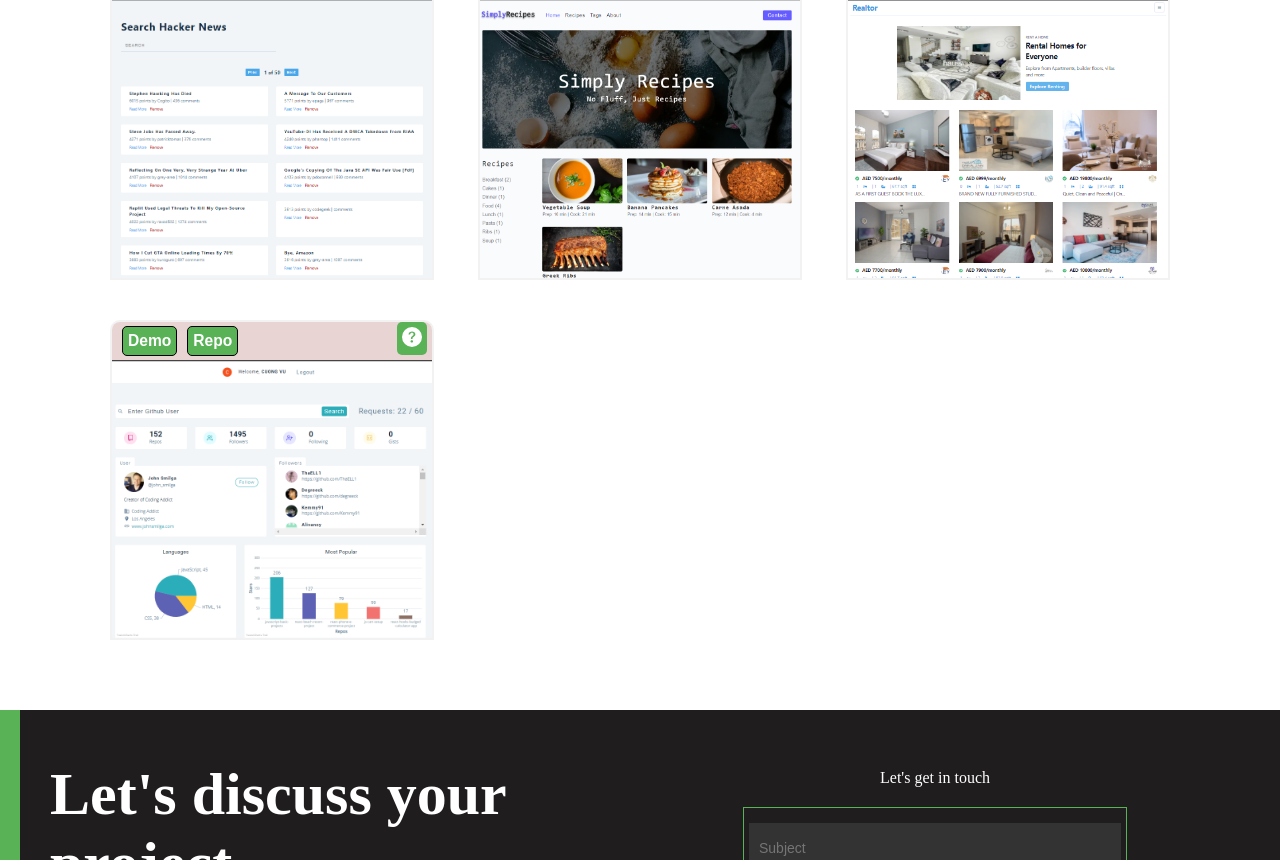
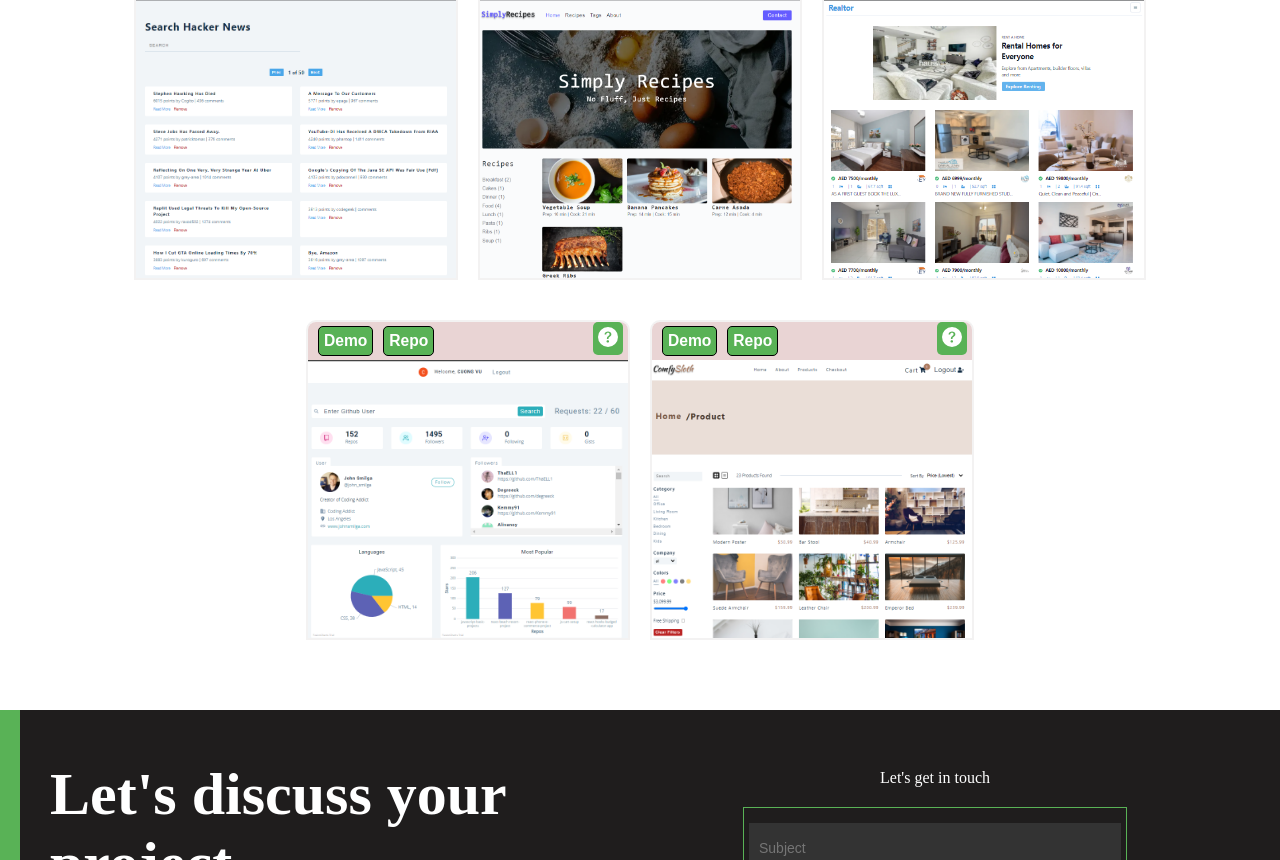
Before and after one commit to cuongvu3009/cuongvuduc3009, a React (Create React App) app: page / in a window 1280 px wide. Shown: the part 2186-3046 px from the top of the page. Built offline with nearby package versions, Linux system fonts and the light colour scheme.

Commit message:
store project aa

```diff
--- a/src/components/ProJectList/ProjectList.jsx
+++ b/src/components/ProJectList/ProjectList.jsx
@@ -18,6 +18,7 @@ const ProjectList = () => {
           </a>{' '}
         </p>
       </div>
+
       <div className='pl-list'>
         {products.map((item) => (
           <Project
--- a/src/components/ProJectList/projectList.css
+++ b/src/components/ProJectList/projectList.css
@@ -23,7 +23,7 @@
   width: 100%;
   display: flex;
   flex-wrap: wrap;
-  justify-content: space-between;
+  justify-content: center;
 }
 
 @media only screen and (max-width: 480px) {
--- a/src/data.js
+++ b/src/data.js
@@ -5,6 +5,7 @@ import searchCoctails from './img/searchCoctails.png';
 import chatDemo from './img/chatDemo.png';
 import realEstate from './img/realEstateImg.png';
 import github from './img/github.png';
+import store from './img/store.png';
 export const products = [
   {
     id: 1,
@@ -21,7 +22,7 @@ export const products = [
     demo: 'https://chat-app-3009.netlify.app/',
     repo: 'https://github.com/cuongvu3009/chatApp',
     name: 'Chat App',
-    tech: 'React, ChatEngine, ',
+    tech: 'React, ChatEngine',
     desc: 'Simple Chat app using ChatEngine.io',
   },
   {
@@ -39,7 +40,7 @@ export const products = [
     demo: 'https://hackernews3009.netlify.app/',
     repo: 'http://github.com/cuongvu3009/hacker-news',
     name: 'Hacker news',
-    tech: 'React, redux',
+    tech: 'React, Redux',
     desc: 'Study redux by making a simple hacker news, which fetch api from https://hn.algolia.com/api/v1',
   },
   {
@@ -48,7 +49,7 @@ export const products = [
     demo: 'https://recipes3009.netlify.app/about',
     repo: 'http://github.com/cuongvu3009/simply-recipes',
     name: 'Simply Recipes',
-    tech: 'React, Gatsby',
+    tech: 'React, Gatsby, JS',
     desc: 'Gatsby website',
   },
   {
@@ -66,7 +67,16 @@ export const products = [
     demo: 'https://github-3009.netlify.app/',
     repo: 'https://github.com/cuongvu3009/Github-3009',
     name: 'Github finder',
-    tech: 'React, auth0, context API',
+    tech: 'React, auth0, Fusion Charts, Context API',
     desc: 'Search any github user profile at ease. This website includes authentication which powered by auth0. The api is provided by https://api.github.com',
   },
+  {
+    id: 8,
+    img: store,
+    demo: 'https://store-3009.netlify.app/',
+    repo: 'https://github.com/cuongvu3009/store',
+    name: 'Ecommerce website',
+    tech: 'React, auth0, Stripe, Context API, netlify cli',
+    desc: 'Ecommerce website which utilize stripe for payment, and auth0 for authentication. The main skeleton of state management is backed by context api.',
+  },
 ];
```
Also changed, not shown: src/img/store.png (added).
